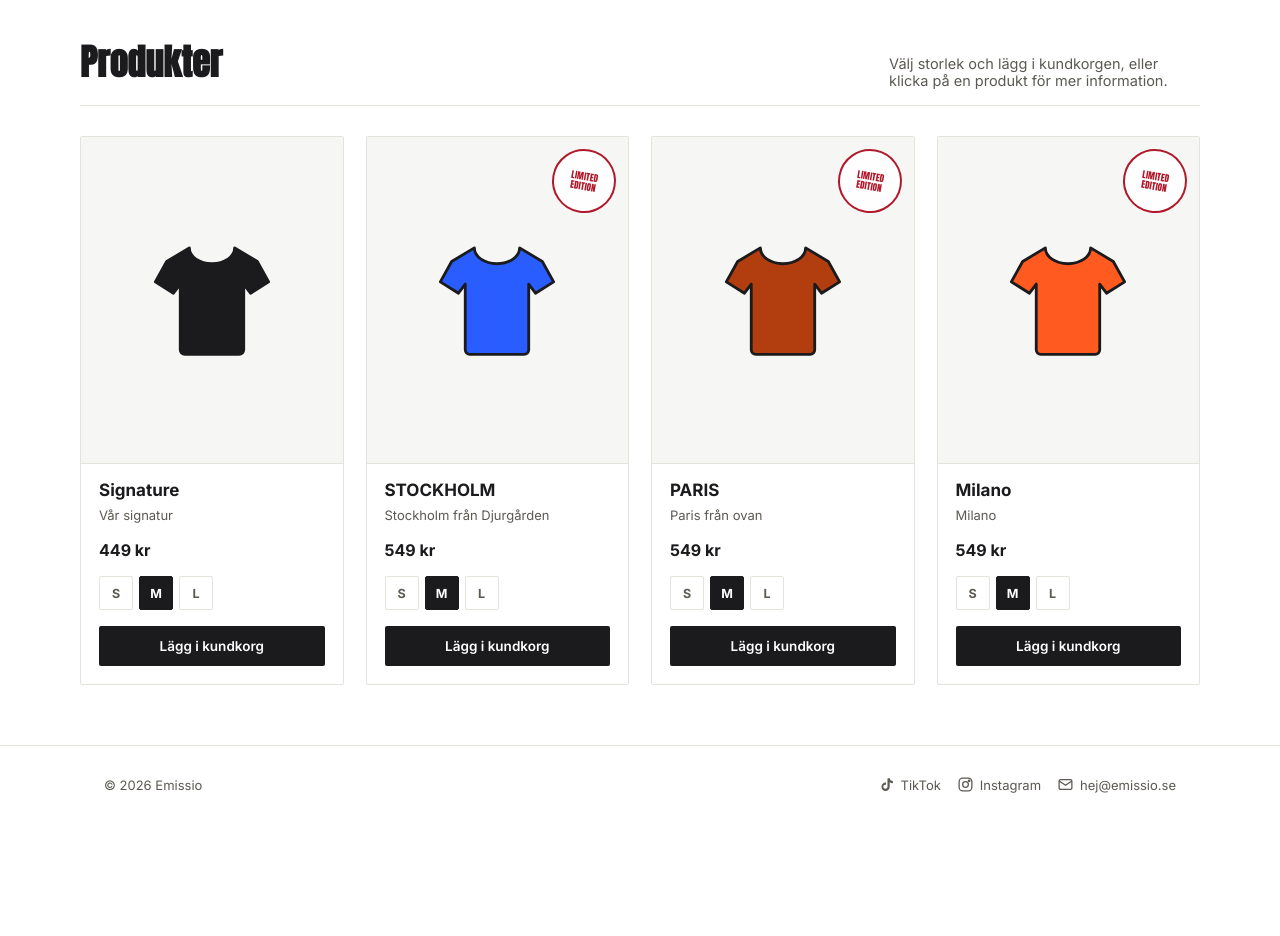
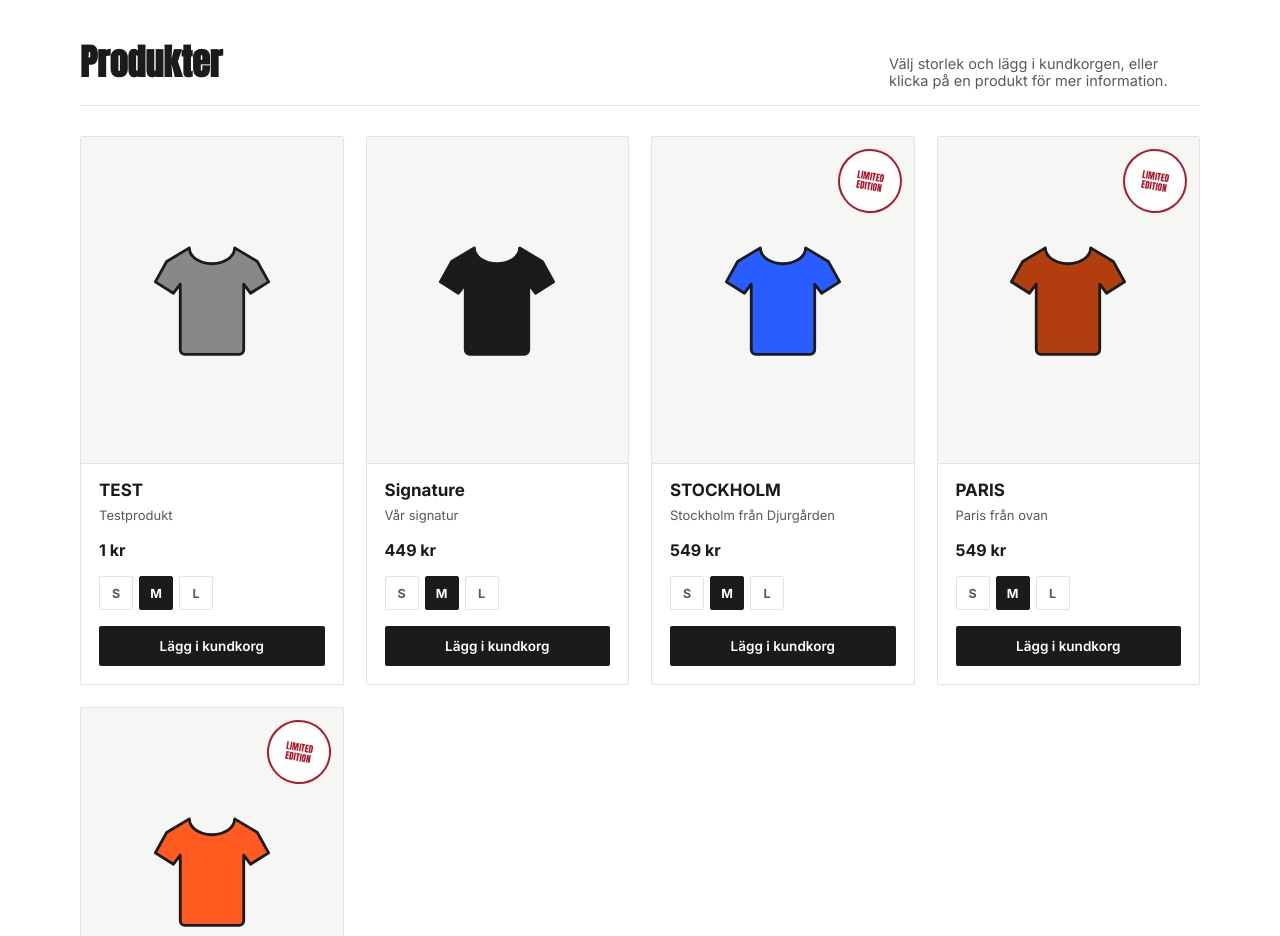
Before and after one commit to aekblom054-bit/Emissio, a website: page index.html in a window 1280 px wide. Shown: the part 1540-2476 px from the top of the page. Before the commit the page ends 2363 px from the top, so only its background shows below. Drawn offline with Linux system fonts and the light colour scheme.

Commit message:
Update index.html

```diff
--- a/index.html
+++ b/index.html
@@ -609,7 +609,8 @@
   // ---------- Data ----------
   const CARRIERS = [
     { id: 'dhl', label: 'DHL', meta: '2–4 vardagar', price: 79 },
-    { id: 'postnord', label: 'PostNord', meta: '3–5 vardagar', price: 59 },
+    { id: 'postnord',label: 'PostNord', meta: '3–5 vardagar', price: 59 },
+    { id: 'gratis', label: 'Gratis frakt (test)', meta: 'Endast för test', price: 0 },
   ];
   const PAYMENTS = [
     { id: 'klarna', label: 'Klarna' },
@@ -620,6 +621,15 @@
   const SIZES = ['S','M','L'];
 
   const PRODUCTS = [
+        {
+      id: 'test',
+      name: 'TEST',
+      title: 'Testprodukt',
+      desc: 'Detta är en testprodukt för 1 kr, används för att testa köpflödet.',
+      price: 1,
+      color: '#888888',
+      limited: false
+    },
     {
       id: 'signature',
       name: 'Signature',
```
